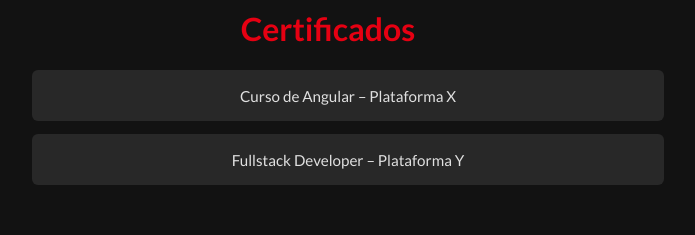
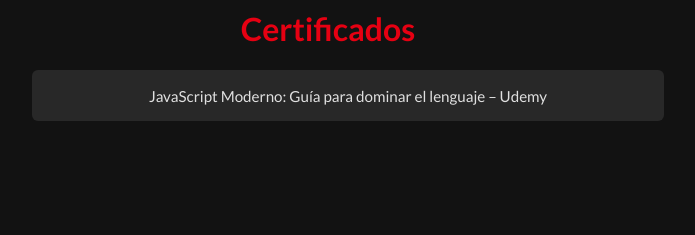
Before and after one commit to Clefox9820/PaginaWebPersonal, an Angular app: page / in a window 1280 px wide. Shown: the part 1038-1273 px from the top of the page, without its empty margins (368-1063 px from the left). Built offline with nearby package versions, Linux system fonts and the light colour scheme; no server answers.

Commit message:
feat(certificates): Agregar funcionalidad para mostrar certificados
Se implemento la lógica para mostrar la lista de certificacos obtenidos por el usuario, dichos certificados son importados de un json el cual contiene un arreglo con dichos datos.

```diff
--- /dev/null
+++ b/src/app/core/models/certificates.model.ts
@@ -0,0 +1,5 @@
+export interface CertificateList {
+  nombre: string;
+  plataforma: string;
+  url: string;
+}
--- a/src/app/features/certificates/certificates.component.html
+++ b/src/app/features/certificates/certificates.component.html
@@ -1,7 +1,10 @@
 <section id="certificates" class="certs-section">
   <h2>Certificados</h2>
   <ul class="certs-grid">
-    <li><a href="#" target="_blank">Curso de Angular – Plataforma X</a></li>
-    <li><a href="#" target="_blank">Fullstack Developer – Plataforma Y</a></li>
+    <li *ngFor="let cert of certificatesList">
+      <a [href]="cert.url" target="_blank">
+        {{ cert.nombre }} – {{ cert.plataforma }}
+      </a>
+    </li>
   </ul>
 </section>
--- a/src/app/features/certificates/certificates.component.ts
+++ b/src/app/features/certificates/certificates.component.ts
@@ -1,11 +1,18 @@
 import { Component } from '@angular/core';
+import { CommonModule } from '@angular/common';
+import certData from '../../../assets/data/certificates.json';
+import { CertificateList } from '../../core/models/certificates.model';
 
 @Component({
   selector: 'app-certificates',
-  imports: [],
+  standalone: true,
+  imports: [CommonModule],
   templateUrl: './certificates.component.html',
-  styleUrl: './certificates.component.scss'
+  styleUrls: ['./certificates.component.scss'],
 })
 export class CertificatesComponent {
+  //Se obtiene el array de certificados
+  certificatesList: CertificateList[] = certData;
 
+  constructor() {}
 }
--- /dev/null
+++ b/src/assets/data/certificates.json
@@ -0,0 +1,7 @@
+[
+  {
+    "nombre": "JavaScript Moderno: Guía para dominar el lenguaje",
+    "plataforma": "Udemy",
+    "url": "https://www.udemy.com/certificate/UC-a27ef8c2-7890-47ca-a676-8ace3f0320f2/"
+  }
+]
```
Also changed, not shown: tsconfig.json (+7 -3 lines).
